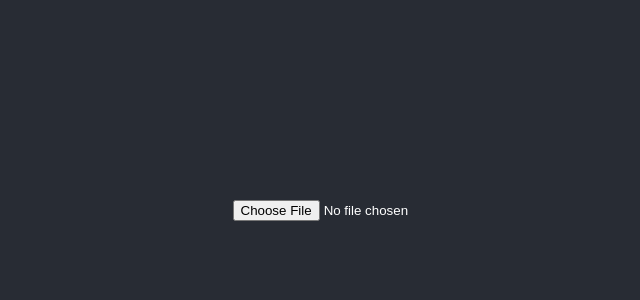
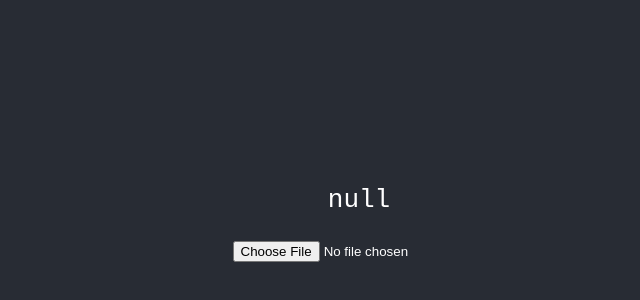
Before and after one commit to nlitwin/customer-app-nl, a React (Create React App) app: page / in a window 1280 px wide. Shown: the part 190-490 px from the top of the page, without its empty margins (281-921 px from the left). Built offline with nearby package versions, Linux system fonts and the light colour scheme.

Commit message:
show data on screen

```diff
--- a/src/App.js
+++ b/src/App.js
@@ -1,6 +1,8 @@
+import { useState } from "react"
 import "./App.css"
 
 function App() {
+  const [data, setData] = useState(null)
   const onChange = (event) => {
     const file = event.target.files[0]
     const formData = new FormData()
@@ -10,21 +12,16 @@ function App() {
       // fetch("http://localhost:3000/v2/seals/verify", {
       method: "POST",
       body: formData,
-      // headers: {
-      //   "Content-Type": "application/json",
-      // },
     })
-      .then((resp) => {
-        // console.log(resp)
-        resp.json()
-      })
-      .then((result) => console.log("success: ", result))
+      .then((resp) => resp.json())
+      .then(setData)
       .catch((err) => console.error("Error: ", err))
   }
 
   return (
     <div className="App">
       <header className="App-header">
+        <pre>{JSON.stringify(data)}</pre>
         <input type="file" name="file" onChange={onChange} />
       </header>
     </div>
```
Also changed, not shown: 1 other file (tests, documents, lock files or other folders).
